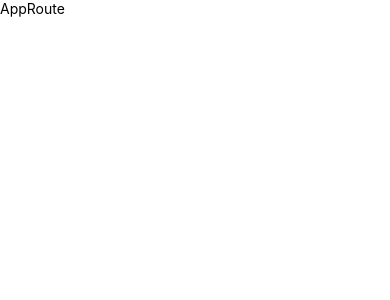
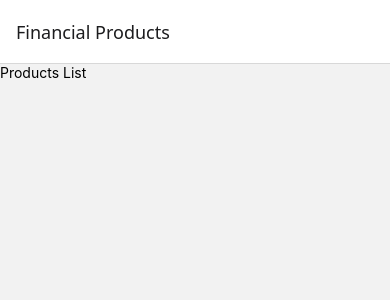
Before and after one commit to and27/mobile-bp, a React Native app: screen / in a window 390 px wide. Shown: the top 300 px of the page. Built offline with nearby package versions, Linux system fonts and the light colour scheme.

Commit message:
fix: wire app root with providers and navigator

```diff
--- a/App.tsx
+++ b/App.tsx
@@ -1,15 +1,5 @@
-import { StyleSheet } from "react-native";
 import { AppRoot } from "./src/AppRoot";
 
 export default function App() {
   return <AppRoot></AppRoot>;
 }
-
-const styles = StyleSheet.create({
-  container: {
-    flex: 1,
-    backgroundColor: "#fff",
-    alignItems: "center",
-    justifyContent: "center",
-  },
-});
--- a/src/AppRoot.tsx
+++ b/src/AppRoot.tsx
@@ -1,6 +1,11 @@
 import { Text } from "react-native";
+import { AppProviders } from "./AppProviders";
+import AppNavigator from "./AppNavigator";
 
-type Props = {};
-export const AppRoot = ({}: Props) => {
-  return <Text>AppRoute</Text>;
+export const AppRoot = () => {
+  return (
+    <AppProviders>
+      <AppNavigator />
+    </AppProviders>
+  );
 };
```
